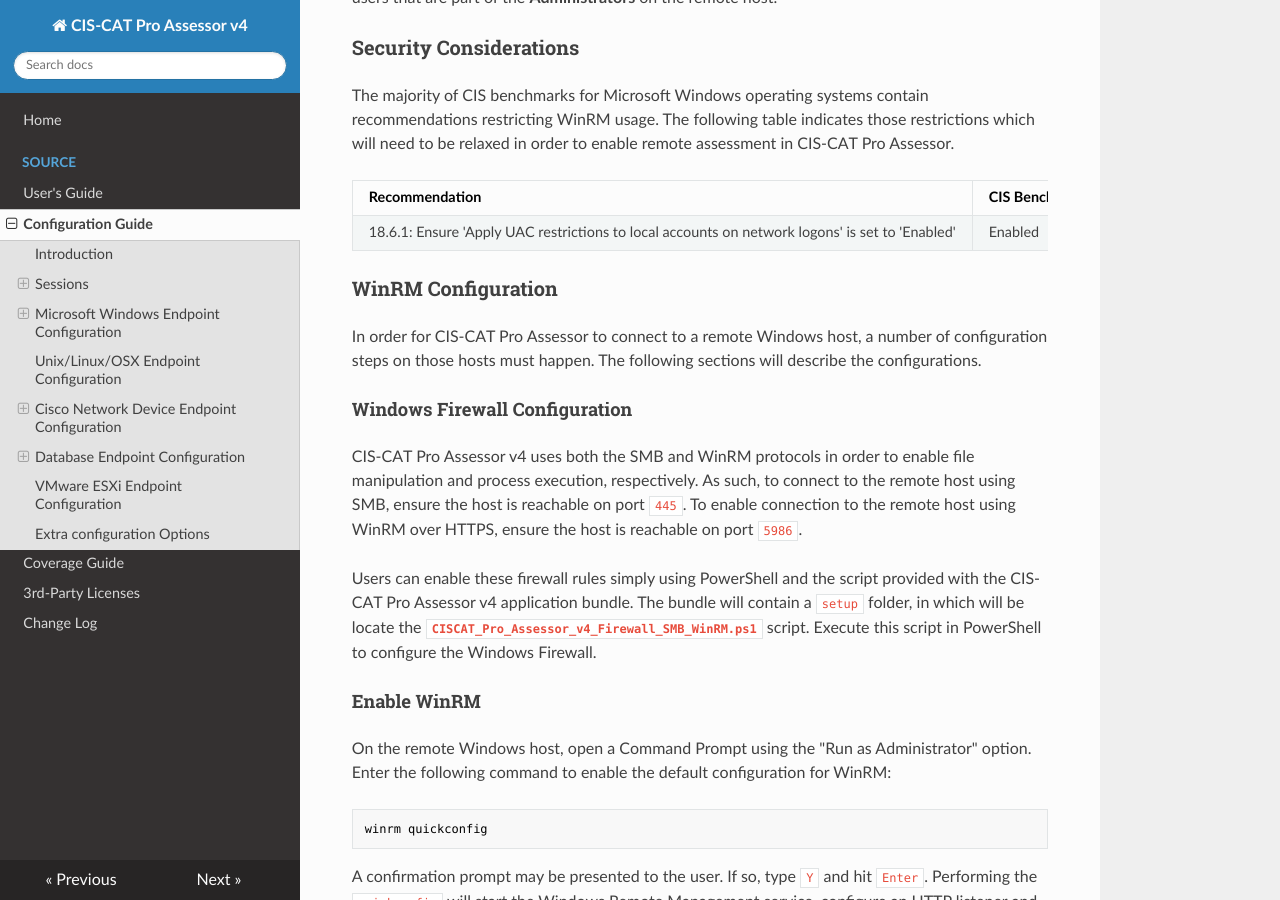
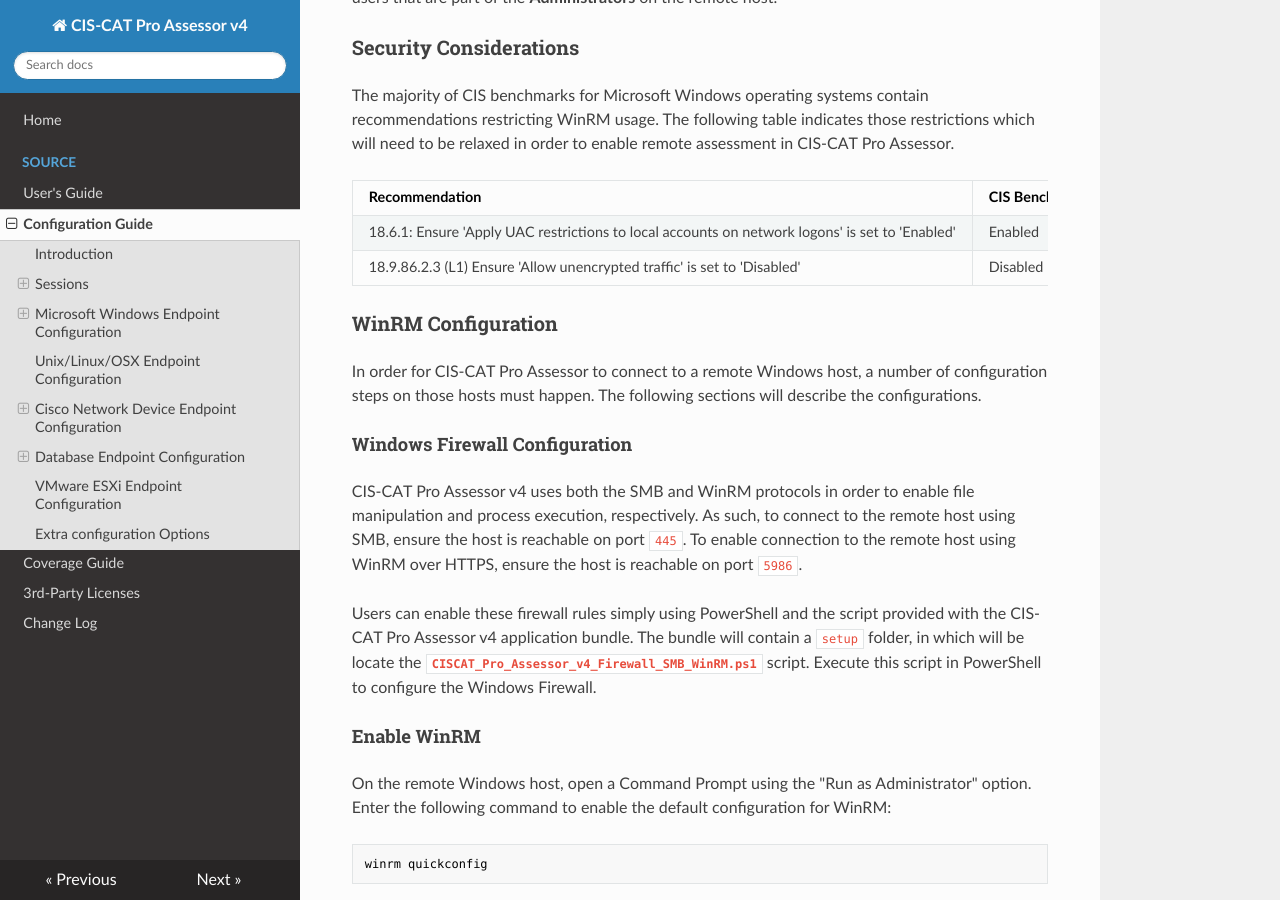
Before and after one commit to CISecurity/CCPA-Docs, an MkDocs documentation site: the page built from docs/Configuration Guide.md, in a window 1280 px wide and 900 px high, scrolled down 4582 px. Built offline with MkDocs 1.6.1, drawn with Linux system fonts in a browser that asks for light colours; nearby versions of some CDN libraries.

Commit message:
Updated to include 'AllowUnencrypted' information in security considerations

```diff
--- a/docs/Configuration Guide.md
+++ b/docs/Configuration Guide.md
@@ -134,6 +134,7 @@
 | Recommendation | CIS Benchmark Value | Relaxed Value |
 |----------------|---------------------|---------------|
 | 18.6.1: Ensure 'Apply UAC restrictions to local accounts on network logons' is set to 'Enabled'| Enabled | Disabled|
+| 18.9.86.2.3 (L1) Ensure 'Allow unencrypted traffic' is set to 'Disabled' | Disabled | Enabled |
 
 ### WinRM Configuration ###
 In order for CIS-CAT Pro Assessor to connect to a remote Windows host, a number of configuration steps on those hosts must happen.  The following sections will describe the configurations.
```
